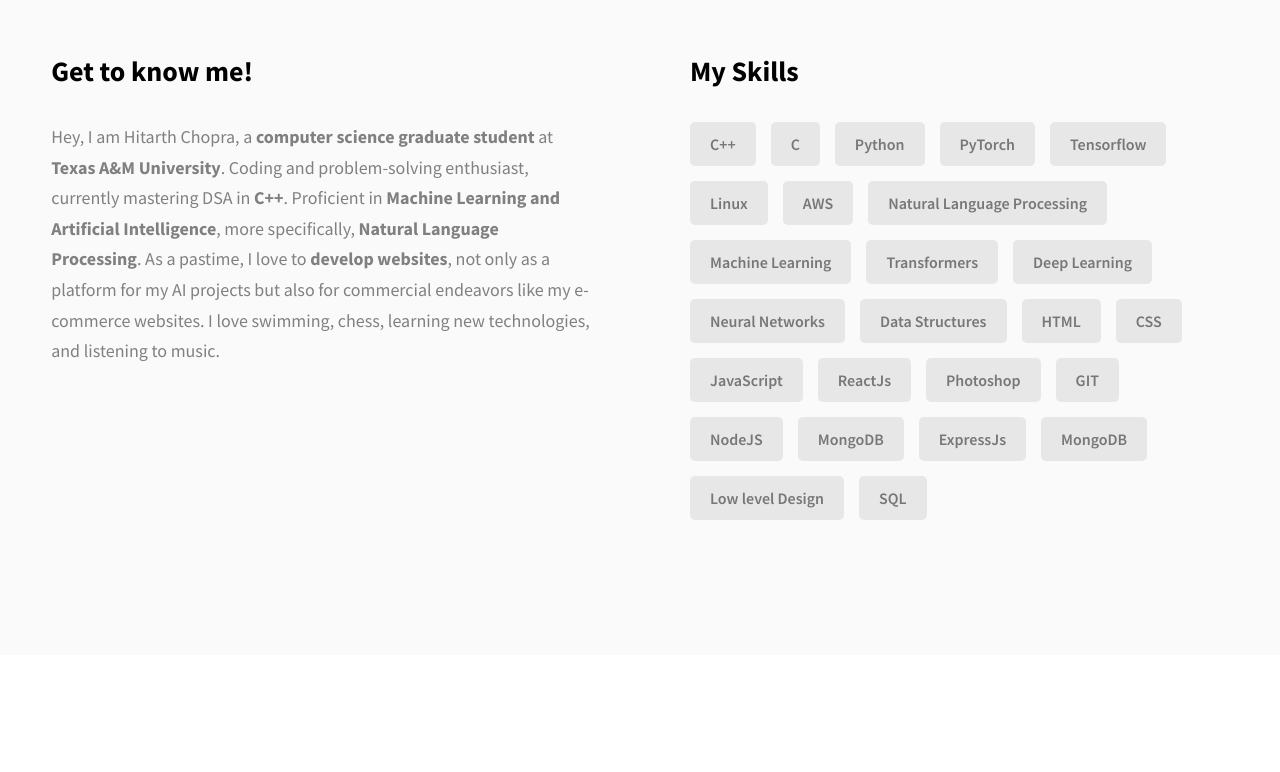
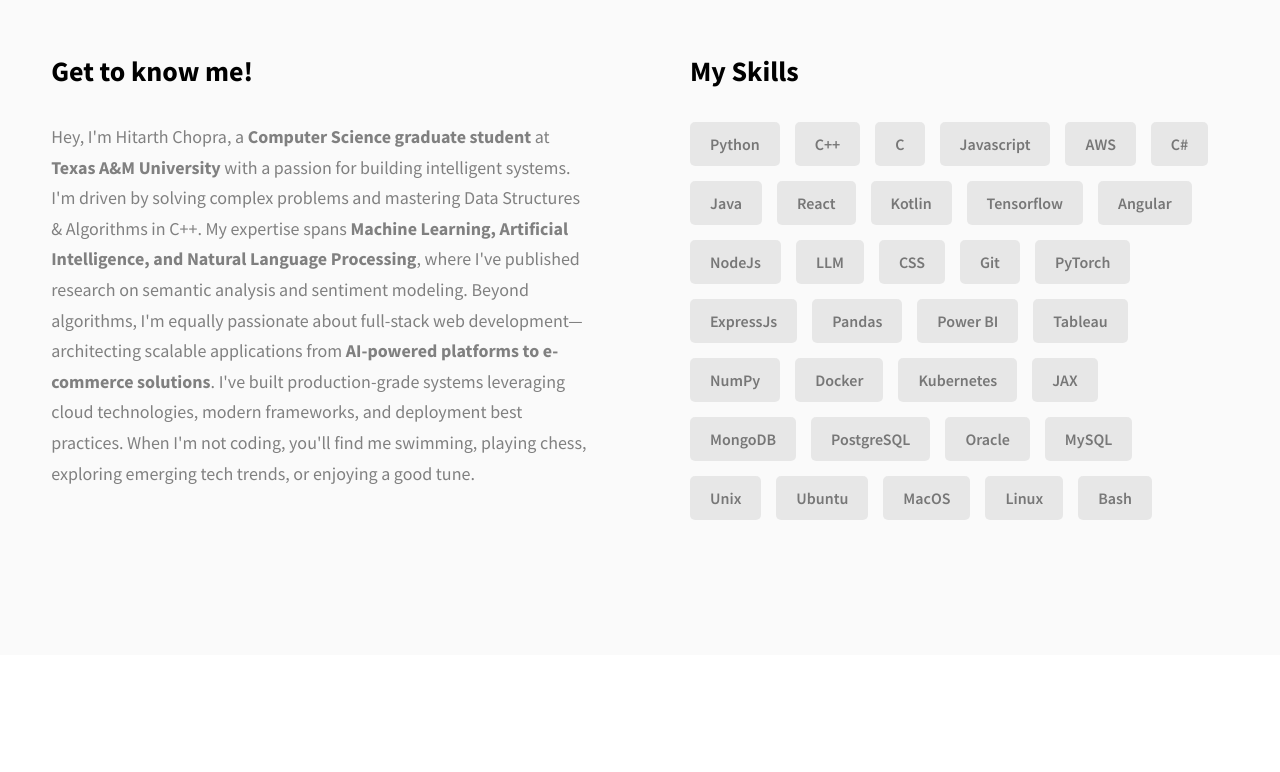
Before and after one commit to Hitarth24/DOPEFOLIO, a website: page index.html in a window 1280 px wide. Shown: the part 1020-1792 px from the top of the page. Drawn offline with Linux system fonts and the light colour scheme.

Commit message:
April26Update

```diff
--- a/index.html
+++ b/index.html
@@ -22,7 +22,7 @@
         <div class="header__logo-container">
           <div class="header__logo-img-cont">
             <img
-              src="./assets/jpeg/mylinkedin.jpeg"
+              src="./assets/jpeg/meme.jpeg"
               class="header__logo-img"
             />
           </div>
@@ -142,41 +142,50 @@
             <h3 class="about__content-title">Get to know me!</h3>
             <div class="about__content-details">
               <p class="about__content-details-para">
-                Hey, I am Hitarth Chopra, a <strong>computer science graduate student</strong> at <strong>Texas A&M University</strong>. Coding and problem-solving enthusiast, currently mastering DSA in <strong>C++</strong>. Proficient in <strong>Machine Learning and Artificial Intelligence</strong>, more specifically, <strong>Natural Language Processing</strong>.
-As a pastime, I love to <strong>develop websites</strong>, not only as a platform for my AI projects but also for commercial endeavors like my e-commerce websites.
-I love swimming, chess, learning new technologies, and listening to music.
+                Hey, I'm Hitarth Chopra, a <strong>Computer Science graduate student</strong> at <strong>Texas A&M University</strong> with a passion for building intelligent systems. I'm driven by solving complex problems and mastering Data Structures & Algorithms in C++. My expertise spans <strong>Machine Learning, Artificial Intelligence, and Natural Language Processing</strong>, where I've published research on semantic analysis and sentiment modeling.
+
+Beyond algorithms, I'm equally passionate about full-stack web development—architecting scalable applications from <strong>AI-powered platforms to e-commerce solutions</strong>. I've built production-grade systems leveraging cloud technologies, modern frameworks, and deployment best practices.
+
+When I'm not coding, you'll find me swimming, playing chess, exploring emerging tech trends, or enjoying a good tune.
               </p>
             </div>
           </div>
           <div class="about__content-skills">
             <h3 class="about__content-title">My Skills</h3>
             <div class="skills">
+              <div class="skills__skill">Python</div>
               <div class="skills__skill">C++</div>
               <div class="skills__skill">C</div>
-              <div class="skills__skill">Python</div>
+              <div class="skills__skill">Javascript</div>
+              <div class="skills__skill">AWS</div>
+              <div class="skills__skill">C#</div>
+              <div class="skills__skill">Java</div>
+              <div class="skills__skill">React</div>
+              <div class="skills__skill">Kotlin</div>
+              <div class="skills__skill">Tensorflow</div>
+              <div class="skills__skill">Angular</div>
+              <div class="skills__skill">NodeJs</div>
+              <div class="skills__skill">LLM</div>
+              <div class="skills__skill">CSS</div>
+              <div class="skills__skill">Git</div>
               <div class="skills__skill">PyTorch</div>
-              <div class="skills__skill">Tensorflow</div>
+              <div class="skills__skill">ExpressJs</div>
+              <div class="skills__skill">Pandas</div>
+              <div class="skills__skill">Power BI</div>
+              <div class="skills__skill">Tableau</div>
+              <div class="skills__skill">NumPy</div>
+              <div class="skills__skill">Docker</div>
+              <div class="skills__skill">Kubernetes</div>
+              <div class="skills__skill">JAX</div>
+              <div class="skills__skill">MongoDB</div>
+              <div class="skills__skill">PostgreSQL</div>
+              <div class="skills__skill">Oracle</div>
+              <div class="skills__skill">MySQL</div>
+              <div class="skills__skill">Unix</div>
+              <div class="skills__skill">Ubuntu</div>
+              <div class="skills__skill">MacOS</div>
               <div class="skills__skill">Linux</div>
-              <div class="skills__skill">AWS</div>
-              <div class="skills__skill">Natural Language Processing</div>
-              <div class="skills__skill">Machine Learning</div>
-              <div class="skills__skill">Transformers</div>
-              <div class="skills__skill">Deep Learning</div>
-              <div class="skills__skill">Neural Networks</div>
-              <div class="skills__skill">Data Structures</div>
-              <div class="skills__skill">HTML</div>
-              <div class="skills__skill">CSS</div>
-              <div class="skills__skill">JavaScript</div>
-              <div class="skills__skill">ReactJs</div>
-              <div class="skills__skill">Photoshop</div>
-              <div class="skills__skill">GIT</div>
-              <div class="skills__skill">NodeJS</div>
-              <div class="skills__skill">MongoDB</div>
-              <div class="skills__skill">ExpressJs</div>
-              <div class="skills__skill">MongoDB</div>
-              <div class="skills__skill">Low level Design</div>
-              <div class="skills__skill">SQL</div>
-
+              <div class="skills__skill">Bash</div>
             </div>
           </div>
         </div>
@@ -237,11 +246,17 @@ A curated collection of some of my personal and college projects
         <div class="projects__content">
                     <div class="projects__row">
             <div class="projects__row-img-cont">
+              <img
+                src="./assets/png/fakenewsclassifierimage.png"
+                alt="Software Screenshot"
+                class="projects__row-img"
+                loading="lazy"
+              />
             </div>
             <div class="projects__row-content">
               <h3 class="projects__row-content-title">NewsGuardian: Fake News Classifier</h3>
               <p class="projects__row-content-desc">
-This model classifies a set of news as fake or real by using Natural Language Processing. After pre-processing using Keras, Word2Vec model was used to convert words into embedding vectors which were then processed, Adam was used as the optimizer.
+I developed a LLM-based pipeline for feature visualization & content drift across 40,000+ news & twitter articles. This incorporates a sentiment-analysis framework for a novel fusion of linguistic retrieval & deep learning achieving a F1 score = 0.89.
               </p>
               <a
                 href="https://colab.research.google.com/drive/1TyIeg3XrGkHR4d-DSIAE6nSsESYBaGRp?usp=sharing"
@@ -400,7 +415,7 @@ This model classifies a set of news as fake or real by using Natural Language Pr
         <div class="main-footer__upper">
           <div class="main-footer__row main-footer__row-1">
             <h2 class="heading heading-sm main-footer__heading-sm">
-              <span>CONTACT ME!</span>
+              <span>CONTACT ME</span>
             </h2>
             <div class="main-footer__social-cont">
               <a target="_blank" rel="noreferrer" href="https://www.linkedin.com/in/hitarth-chopra-27b07a240/">
```
Also changed, not shown: assets/jpeg/meme.jpeg (added), css/WhatsApp Image 2026-01-07 at 1.41.51 AM (2).jpeg (added), 2 other files.
